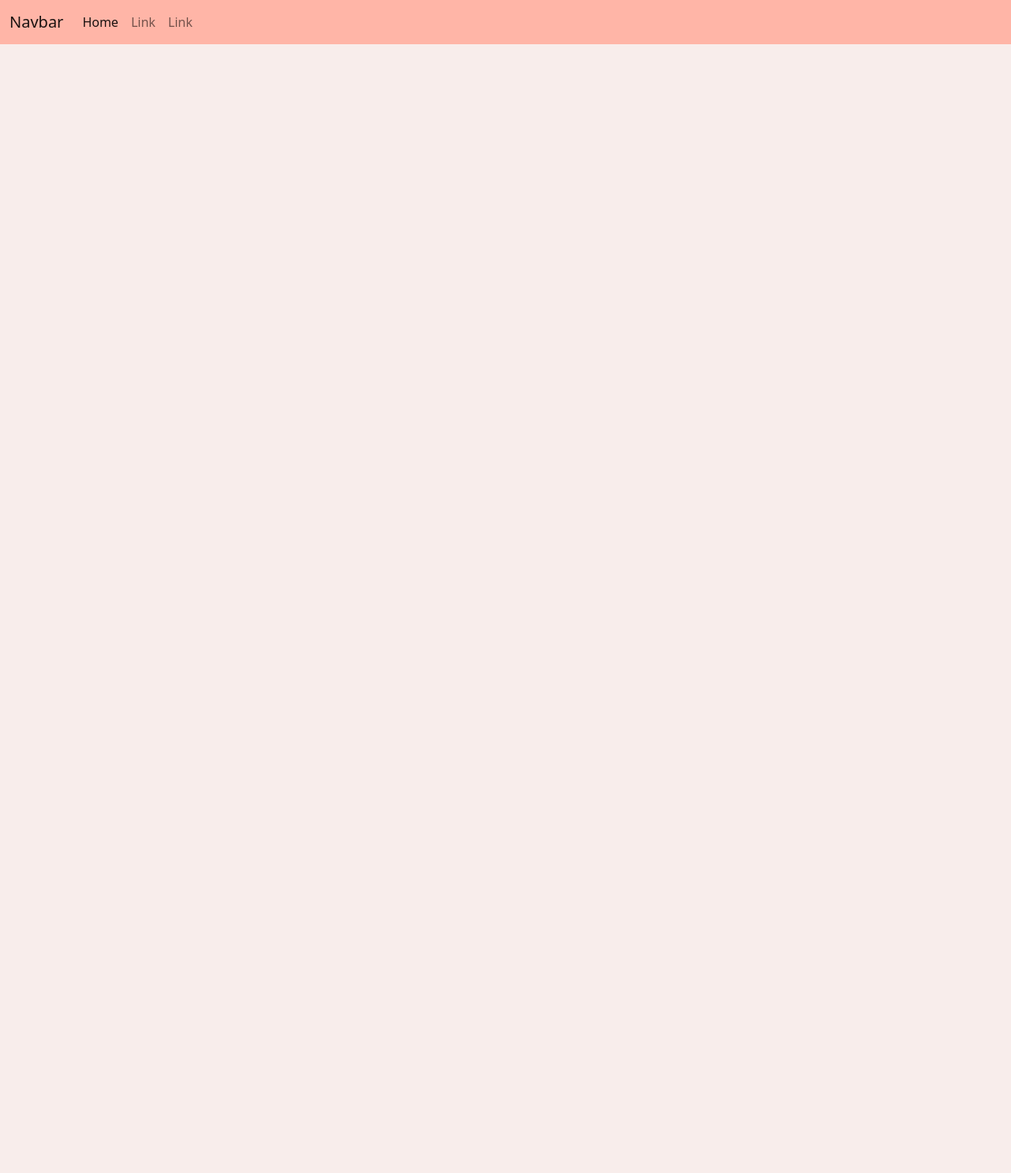
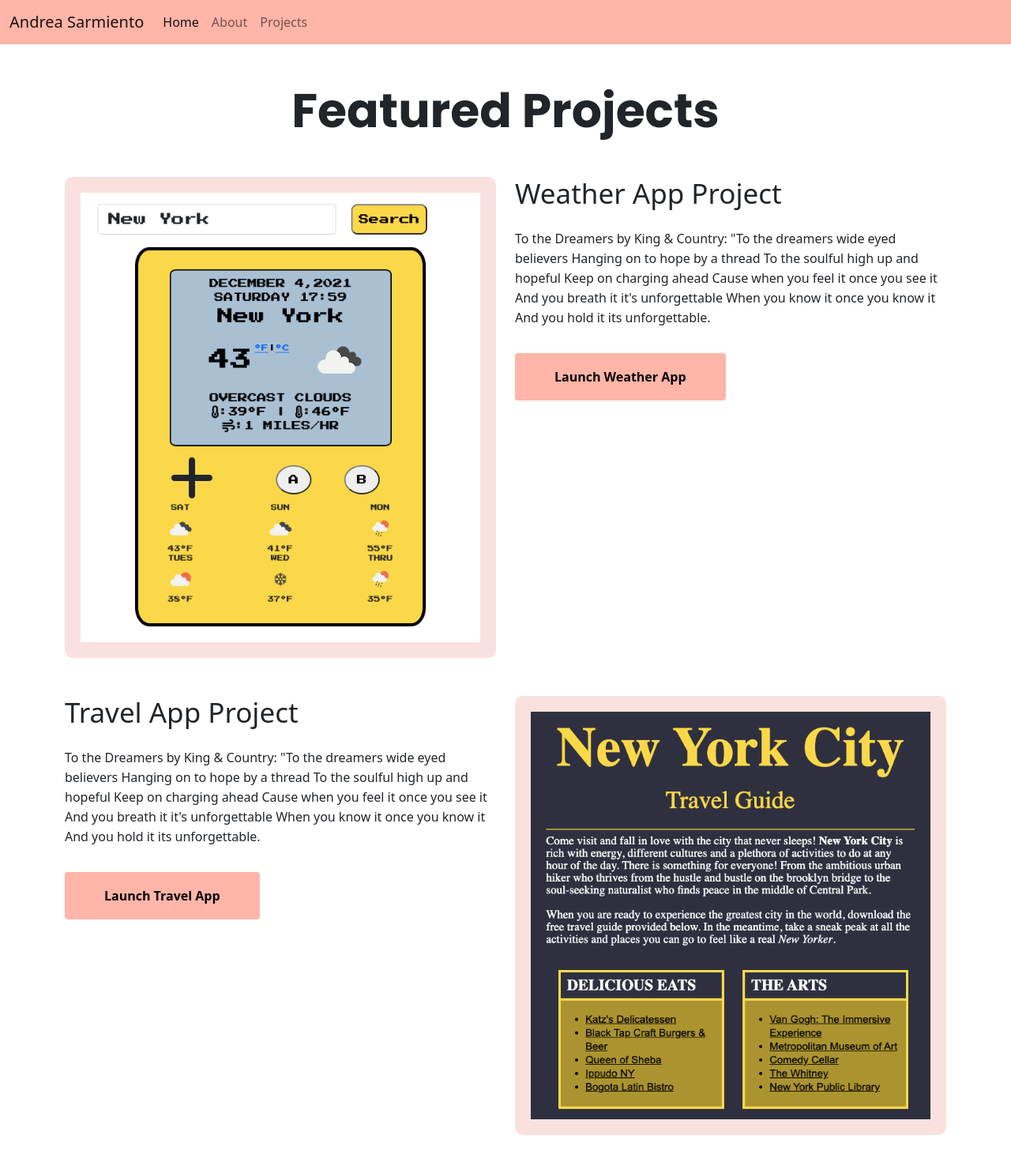
Before and after one commit to asarmie/Portfolio-Project, a plain HTML site: page projects.html in a window 1280 px wide. Shown: the whole page at 79% size. Before the commit the page ends 800 px from the top, so only its background shows below. Drawn offline with nearby package versions, Linux system fonts and the light colour scheme.

Commit message:
Added content for project pages ad images

```diff
--- a/projects.html
+++ b/projects.html
@@ -26,7 +26,7 @@
       src="https://kit.fontawesome.com/b8122e1ade.js"
       crossorigin="anonymous"
     ></script>
-    <title>About Me</title>
+    <title>Projects</title>
   </head>
   <body>
     <nav
@@ -34,7 +34,7 @@
       style="background-color: #ffb5a7"
     >
       <div class="container-fluid">
-        <a class="navbar-brand" href="#">Navbar</a>
+        <a class="navbar-brand" href="index.html">Andrea Sarmiento</a>
         <button
           class="navbar-toggler"
           type="button"
@@ -49,19 +49,64 @@
         <div class="collapse navbar-collapse" id="navbarSupportedContent">
           <ul class="navbar-nav me-auto mb-2 mb-lg-0">
             <li class="nav-item">
-              <a class="nav-link active" aria-current="page" href="#">Home</a>
+              <a class="nav-link active" aria-current="page" href="index.html"
+                >Home</a
+              >
             </li>
             <li class="nav-item">
-              <a class="nav-link" href="#">Link</a>
+              <a class="nav-link" href="about.html">About</a>
             </li>
             <li class="nav-item">
-              <a class="nav-link" href="#">Link</a>
+              <a class="nav-link" href="projects.html">Projects</a>
             </li>
           </ul>
         </div>
       </div>
     </nav>
+    <h1 class="pt-5 pb-5">Featured Projects</h1>
+    <div class="container">
+      <div class="row pb-5">
+        <div class="col-md-6">
+          <img src="images/weather.png" class="project-pic img-fluid d-none
+          d-md-block title="weather app" />
+        </div>
+        <div class="col-md-6">
+          <h4>Weather App Project</h4>
+          <div class="project-para py-4">
+            To the Dreamers by King & Country: "To the dreamers wide eyed
+            believers Hanging on to hope by a thread To the soulful high up and
+            hopeful Keep on charging ahead Cause when you feel it once you see
+            it And you breath it it's unforgettable When you know it once you
+            know it And you hold it its unforgettable.
+          </div>
+          <button class="button-links px-5 py-3 my-2">
+            <a href="#" class="link-branding">Launch Weather App</a>
+          </button>
+        </div>
+      </div>
 
+      <div class="row pb-5">
+        <div class="col-md-6">
+          <h4>Travel App Project</h4>
+          <div class="project-para py-4">
+            To the Dreamers by King & Country: "To the dreamers wide eyed
+            believers Hanging on to hope by a thread To the soulful high up and
+            hopeful Keep on charging ahead Cause when you feel it once you see
+            it And you breath it it's unforgettable When you know it once you
+            know it And you hold it its unforgettable.
+          </div>
+          <button class="button-links px-5 py-3 my-2">
+            <a href="#" class="link-branding">Launch Travel App</a>
+          </button>
+        </div>
+        <div class="col-md-6">
+          <img
+            src="images/Screen Shot 2021-12-17 at 8.33.34 PM.png"
+            class="project-pic img-fluid d-none d-md-block"
+            title="travel app"
+          />
+        </div>
+      </div>
     </div>
   </body>
 </html>
--- a/styles/styles.css
+++ b/styles/styles.css
@@ -4,7 +4,7 @@
   --accent-color: #ffb5a7;
   --main-color: #f8edeb;
 }
-body {
+.homepage-body {
   background-color: var(--main-color);
 }
 h1,
@@ -27,6 +27,10 @@ h3 {
   font-size: 28px;
   padding-bottom: 20px;
 }
+h4 {
+  margin: 0;
+  font-size: 35px;
+}
 .all-buttons {
   display: block;
   margin: 0;
@@ -46,3 +50,10 @@ h3 {
 .link-branding:hover {
   color: black;
 }
+.project-para {
+  line-height: 25px;
+}
+.project-pic {
+  border: solid 20px #fae1dd;
+  border-radius: 10px;
+}
```
Also changed, not shown: about.html (+4 -4 lines), index.html (+9 -7 lines).
